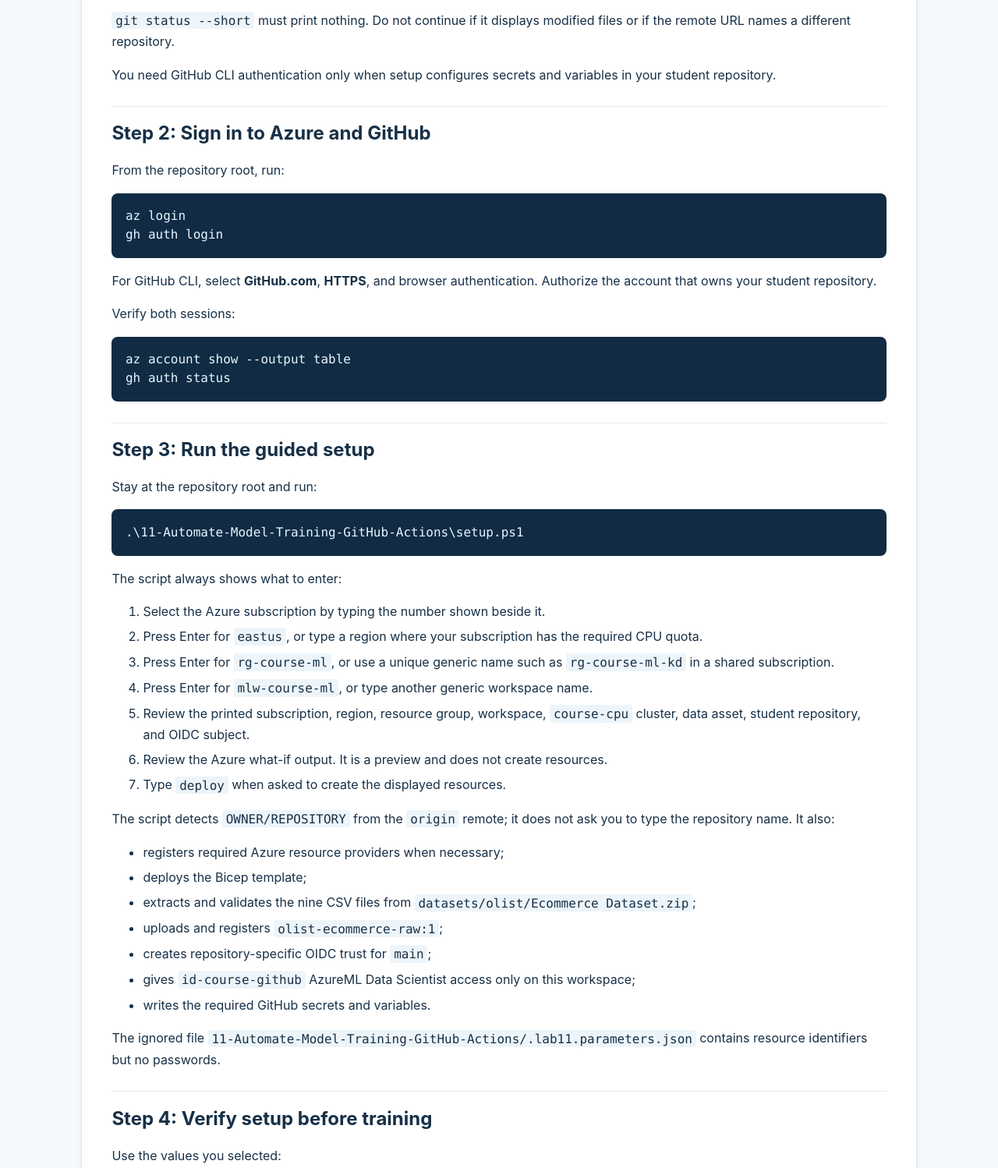
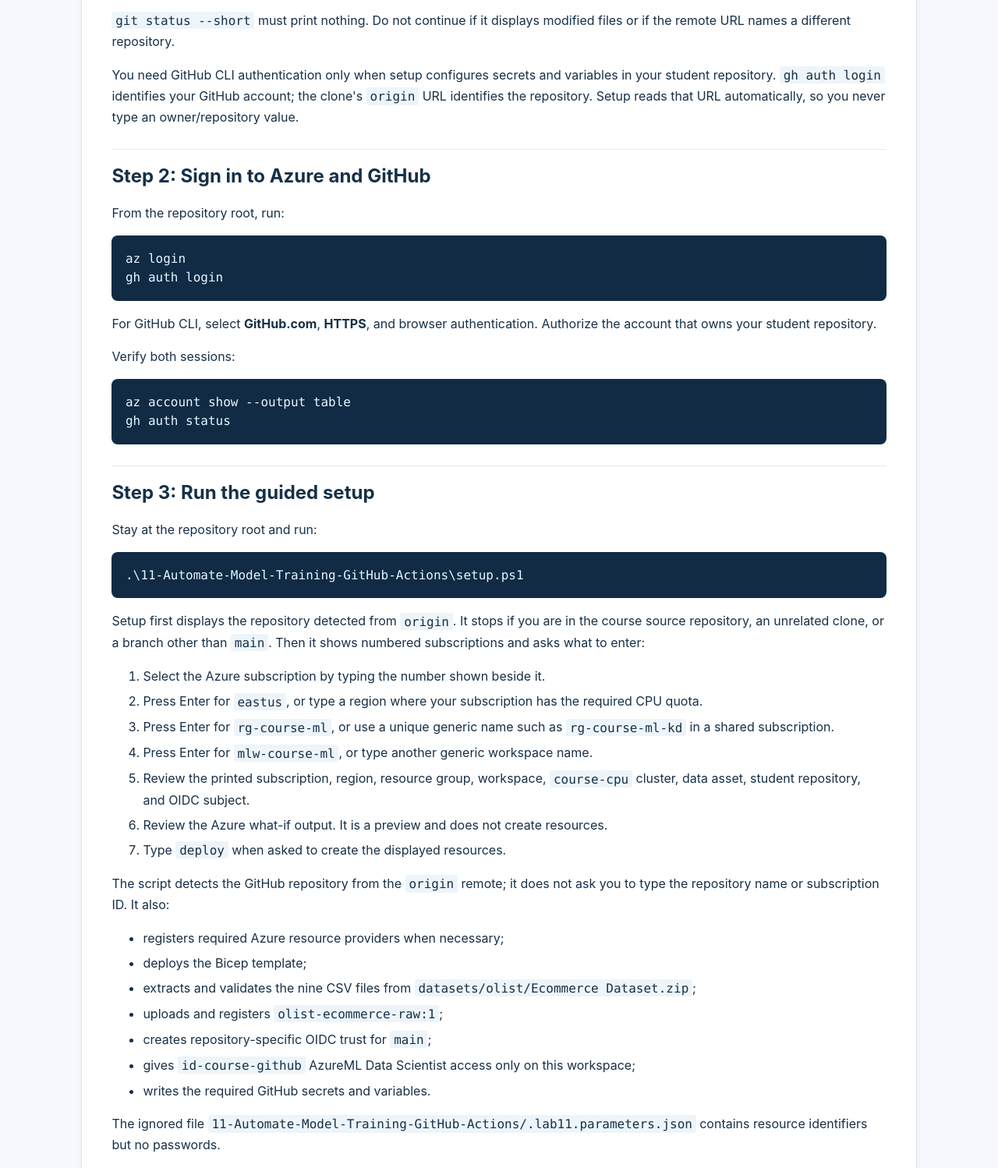
Before and after one commit to kavsrd13/operationalize-ml-models-labs, a plain HTML site: page 11-Automate-Model-Training-GitHub-Actions/Instruction/index.html in a window 1280 px wide. Shown: the part 3512-5010 px from the top of the page at 78% size. Drawn offline with Linux system fonts and the light colour scheme.

Commit message:
Use numbered subscriptions and detected repository in Lab 11

```diff
--- a/11-Automate-Model-Training-GitHub-Actions/Instruction/index.html
+++ b/11-Automate-Model-Training-GitHub-Actions/Instruction/index.html
@@ -76,7 +76,7 @@ git switch main</code></pre>
 git status --short
 git remote get-url origin</code></pre>
 <p><code>git status --short</code> must print nothing. Do not continue if it displays modified files or if the remote URL names a different repository.</p>
-<p>You need GitHub CLI authentication only when setup configures secrets and variables in your student repository.</p>
+<p>You need GitHub CLI authentication only when setup configures secrets and variables in your student repository. <code>gh auth login</code> identifies your GitHub account; the clone&#x27;s <code>origin</code> URL identifies the repository. Setup reads that URL automatically, so you never type an owner/repository value.</p>
 <h2>Step 2: Sign in to Azure and GitHub</h2>
 <p>From the repository root, run:</p>
 <pre><code>az login
@@ -88,7 +88,7 @@ gh auth status</code></pre>
 <h2>Step 3: Run the guided setup</h2>
 <p>Stay at the repository root and run:</p>
 <pre><code>.\11-Automate-Model-Training-GitHub-Actions\setup.ps1</code></pre>
-<p>The script always shows what to enter:</p>
+<p>Setup first displays the repository detected from <code>origin</code>. It stops if you are in the course source repository, an unrelated clone, or a branch other than <code>main</code>. Then it shows numbered subscriptions and asks what to enter:</p>
 <ol start="1">
 <li>Select the Azure subscription by typing the number shown beside it.</li>
 <li>Press Enter for <code>eastus</code>, or type a region where your subscription has the required CPU quota.</li>
@@ -98,7 +98,7 @@ gh auth status</code></pre>
 <li>Review the Azure what-if output. It is a preview and does not create resources.</li>
 <li>Type <code>deploy</code> when asked to create the displayed resources.</li>
 </ol>
-<p>The script detects <code>OWNER/REPOSITORY</code> from the <code>origin</code> remote; it does not ask you to type the repository name. It also:</p>
+<p>The script detects the GitHub repository from the <code>origin</code> remote; it does not ask you to type the repository name or subscription ID. It also:</p>
 <ul>
 <li>registers required Azure resource providers when necessary;</li>
 <li>deploys the Bicep template;</li>
@@ -201,7 +201,7 @@ az group exists --name $RG</code></pre>
 <h2>Troubleshooting</h2>
 <ul>
 <li><strong>Setup cannot read the repository:</strong> confirm <code>git remote -v</code> points to your student repository and <code>gh auth status</code> shows its owner account.</li>
-<li><strong>Setup unexpectedly asks you to type <code>OWNER/REPO</code>:</strong> you are running an old setup script or are in the wrong clone. Run <code>Get-Location</code>, <code>git status --short</code>, and <code>git remote get-url origin</code>; then return to the clean <code>lab11-student</code> folder created in Step 1.</li>
+<li><strong>Setup unexpectedly asks for a subscription ID or <code>OWNER/REPO</code>:</strong> you are running an old setup script or are in the wrong clone. Run <code>Get-Location</code>, <code>git status --short</code>, and <code>git remote get-url origin</code>; then return to the clean <code>lab11-student</code> folder created in Step 1.</li>
 <li><strong>Setup says administrator access is required:</strong> run setup from a repository created under your account with <strong>Use this template</strong>, not the instructor&#x27;s source repository.</li>
 <li><strong>OIDC login fails:</strong> rerun setup from the same student repository. OIDC trust is specific to the repository and <code>main</code> branch.</li>
 <li><strong>Compute quota fails:</strong> choose another region or rerun setup with a VM size available in your subscription, for example <code>-VmSize &#x27;&lt;available-cpu-sku&gt;&#x27;</code>.</li>
```
Also changed, not shown: 2 other files.
